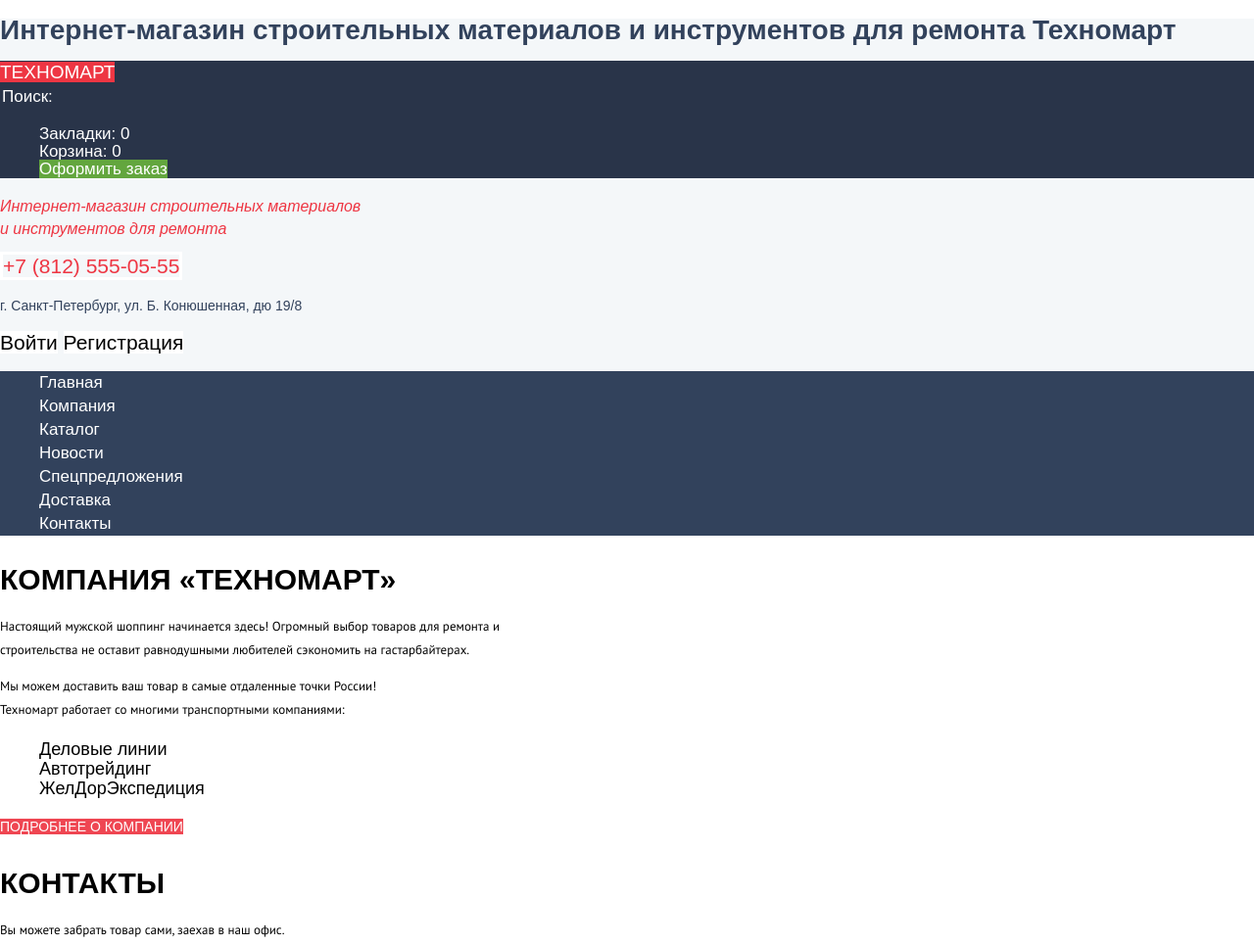
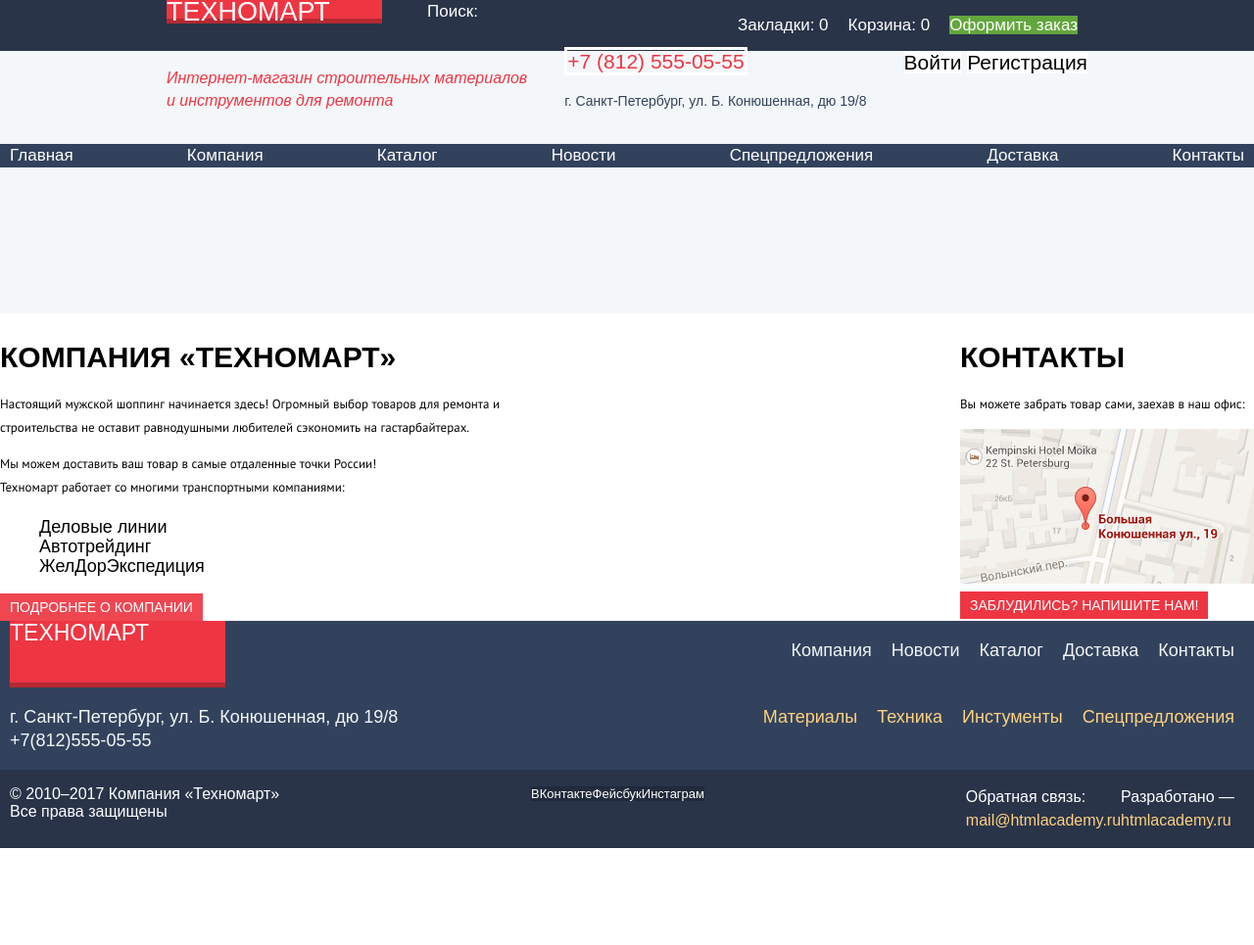
Before and after one commit to MaryBerry188/1315955-technomart-27, a plain HTML site: page index.html in a window 1280 px wide. Shown: the top 965 px of the page at 98% size. Drawn offline with nearby package versions, Linux system fonts and the light colour scheme; a web font is replaced by a local one.

Commit message:
добавила wrapper

```diff
--- a/css/style.css
+++ b/css/style.css
@@ -1,3 +1,8 @@
+html,
+body {
+    min-height: 3151px;
+}
+
 body {
     margin: 0;
     padding: 0;
@@ -13,19 +18,54 @@
     text-decoration: none;
 }
 
+.wrapper {
+    width: 960px;
+    box-sizing: border-box;
+    padding: 0 10px;
+    margin: 0 auto;
+}
 
-/* .button {
-    width: 140px;
-height: 38px;
-border: solid 1px #e5e5e5;
-background-color: #ffffff;
-} */
+
+/*
+.visually-hidden {
+}
+*/
+
+.visually-hidden {
+    position: absolute !important;
+    clip: rect(1px 1px 1px 1px);
+    /* IE6, IE7 */
+    clip: rect(1px, 1px, 1px, 1px);
+    padding: 0 !important;
+    border: 0 !important;
+    height: 1px !important;
+    width: 1px !important;
+    overflow: hidden;
+}
+
+.button {
+    padding: 5px 10px;
+    color: #ffffff;
+    background-color: #ee3643;
+    display: inline-block;
+}
 
 
 /*Header*/
 
 .page-header {
+    min-height: 320px;
     background-color: #f4f7f9;
+}
+
+.header-top-menu {
+    background-color: #293449;
+    color: #ffffff;
+}
+
+.header-top {
+    display: flex;
+    justify-content: space-between;
 }
 
 .header-nav {
@@ -35,19 +75,18 @@
     line-height: 24px;
 }
 
-.header-top-menu {
-    background-color: #293449;
-    color: #ffffff;
-}
-
 .header-top-menu a {
     color: #ffffff;
 }
 
 .logo {
-    font-size: 19px;
+    width: 220px;
+    font-size: 27px;
     background-color: #ee3643;
     text-transform: uppercase;
+    display: inline-block;
+    box-shadow: inset 0px -5px 0 0 rgba(0, 0, 0, 0.24);
+    ;
 }
 
 .logo:hover,
@@ -74,7 +113,13 @@
 .header-order-list {
     font-size: 17px;
     line-height: 18px;
+    display: flex;
     list-style: none;
+}
+
+.header-order-item {
+    justify-content: space-between;
+    padding: 0 10px;
 }
 
 .bookmark:hover,
@@ -103,12 +148,14 @@
 /*описание*/
 
 .contacts-header {
+    display: flex;
+    justify-content: space-between;
     background-color: #f4f7f9;
 }
 
 .description {
+    font-style: italic;
     font-size: 16px;
-    font-style: italic;
     line-height: 23px;
     color: #ee3643;
 }
@@ -221,6 +268,12 @@
 }
 
 .header-nav-list {
+    display: flex;
+    justify-content: space-between;
+    padding: 0 10px;
+}
+
+.header-nav-list {
     font-size: 17px;
     list-style: none;
     background-color: #32425c;
@@ -245,6 +298,11 @@
 
 /*Компании Техноматр*/
 
+.about-us {
+    display: flex;
+    justify-content: space-between;
+}
+
 .main-section-title {
     height: 21px;
     font-size: 30px;
@@ -261,6 +319,10 @@
     font-size: 13px;
     line-height: 24px;
     color: #000000;
+}
+
+.pic-map {
+    display: block;
 }
 
 
@@ -313,12 +375,27 @@
 
 /*навигация нижняя*/
 
+.footer-container {
+    height: 193px;
+}
+
+.footer-nav {
+    background-color: #32425c;
+}
+
+.nav-footer {
+    display: flex;
+    justify-content: space-between;
+    padding: 0 10px;
+}
+
 .footer-nav {
     background-color: #32425c;
     font-size: 18px;
 }
 
 .logo-footer {
+    height: 68px;
     font-size: 23px;
     background-color: #ee3643;
     color: #ffffff;
@@ -334,10 +411,13 @@
 }
 
 .footer-nav-list {
+    display: flex;
     list-style: none;
 }
 
 .footer-nav-link {
+    justify-content: space-between;
+    padding: 0 10px;
     color: #f1f5f7
 }
 
@@ -351,15 +431,26 @@
     text-decoration: none
 }
 
+.footer-catalog {
+    box-sizing: border-box;
+    padding: 0 10px;
+    margin: 0 auto;
+    display: flex;
+    justify-content: space-between;
+}
+
 .footer-address {
     color: #f3f7f9;
 }
 
 .catalog-nav-list {
+    display: flex;
     list-style: none;
 }
 
 .catalog-nav-link {
+    justify-content: space-between;
+    padding: 0 10px;
     color: #ffd180;
 }
 
@@ -377,6 +468,9 @@
 /*копирайт 2010-2019*/
 
 .main-footer {
+    display: flex;
+    justify-content: space-between;
+    padding: 0 10px;
     background-color: #293449;
 }
 
@@ -387,6 +481,9 @@
 }
 
 .socials-list {
+    display: flex;
+    justify-content: space-between;
+    padding: 0 10px;
     list-style: none;
 }
 
@@ -402,6 +499,12 @@
 
 
 /*обратная связь*/
+
+.footer-feedback {
+    display: flex;
+    justify-content: space-between;
+    padding: 0 10px;
+}
 
 .feedback,
 .copyright {
@@ -494,7 +597,6 @@
 }
 
 .buy-link {
-    font-family: 'Cuprum', sans-serif;
     font-size: 14px;
     line-height: 18px;
     color: #ffffff;
@@ -601,7 +703,6 @@
 }
 
 .submit-modal-form {
-    font-family: 'Cuprum', Arial, sans-serif;
     font-size: 14px;
     text-transform: uppercase;
     color: #ffffff;
@@ -621,7 +722,6 @@
 }
 
 .order-in-basket {
-    font-family: 'Cuprum', Arial, sans-serif;
     font-size: 30px;
     line-height: 30px;
     color: 000000;
@@ -634,7 +734,6 @@
 }
 
 .buy-order {
-    font-family: 'Cuprum', Arial, sans-serif;
     font-size: 14px;
     text-transform: uppercase;
     color: #ffffff;
@@ -642,7 +741,6 @@
 }
 
 .to-catalog {
-    font-family: 'Cuprum', Arial, sans-serif;
     font-size: 14px;
     text-transform: uppercase;
     color: #000000;
--- a/index.html
+++ b/index.html
@@ -15,6 +15,7 @@
             <h1 class="visually-hidden">Интернет-магазин строительных материалов и инструментов для ремонта Техномарт
             </h1>
             <div class="header-top-menu">
+                <div class="wrapper header-top">
                     <div>
                         <a class="logo" href="">Техномарт</a>
                     </div>
@@ -30,9 +31,12 @@
                         <li class="header-order-item"><a class="order" href="#">Оформить заказ</a></li>
                     </ul>
                 </div>
-            <div class="contacts-header">
+            </div>
+            <div class="wrapper contacts-header">
                 <div class="contacts-header">
                     <p class="description"> Интернет-магазин строительных материалов<br> и инструментов для ремонта</p>
+                </div>
+                <div>
                     <a class="phone" href="tel:+78125550555">+7 (812) 555-05-55</a>
                     <p class="address">г. Санкт-Петербург, ул. Б. Конюшенная, дю 19/8</p>
                 </div>
@@ -180,6 +184,7 @@
     </section>
     -->
         <section class="about-us">
+            <div>
                 <h3 class="main-section-title">Компания «Техномарт»</h3>
                 <p class="company-description">Настоящий мужской шоппинг начинается здесь! Огромный выбор товаров для ремонта и
                     <br> строительства не оставит равнодушными любителей сэкономить на гастарбайтерах.</p>
@@ -190,16 +195,20 @@
                     <li class="delivery-companies-item">ЖелДорЭкспедиция</li>
                 </ul>
                 <a class="button more-about-company" href="#">Подробнее о компании</a>
+            </div>
+            <div>
                 <h3 class="main-section-title">Контакты</h3>
-            <p class="company-description"> Вы можете забрать товар сами, заехав в наш офис.
+                <p class="company-description"> Вы можете забрать товар сами, заехав в наш офис:
                 </p>
                 <a class="pic-map" href="#"><img src="img/map.png" width="300" height="158" alt="Адрес офиса Техномарт: Санкт-Петербург, улица Большая Конюшенная, дом 19"></a>
                 <a class="button write-to-us" href="#">Заблудились? Напишите нам!</a>
+            </div>
         </section>
     </main>
     <footer>
+        <section class="footer-container">
             <div class="footer-nav">
-            <div>
+                <div class="nav-footer">
                     <a class="logo logo-footer" href="">Техномарт</a>
                     <ul class="footer-nav-list">
                         <li class="footer-nav-item"><a class="footer-nav-link" href="#">Компания</a></li>
@@ -209,7 +218,7 @@
                         <li class="footer-nav-item"><a class="footer-nav-link" href="#">Контакты</a></li>
                     </ul>
                 </div>
-            <div class="footer-container">
+                <div class="footer-catalog">
                     <p class="footer-address"> г. Санкт-Петербург, ул. Б. Конюшенная, дю 19/8<br>+7(812)555-05-55</p>
                     <ul class="catalog-nav-list">
                         <li class="catalog-nav-item"><a class="catalog-nav-link" href="#">Материалы</a></li>
@@ -221,7 +230,9 @@
             </div>
             <div class="main-footer">
                 <div>
-                <p class="copyright-top"> &copy; 2010&ndash;2017 Компания &laquo;Техномарт&raquo; Все права защищены</p>
+                    <p class="copyright-top"> &copy; 2010&ndash;2017 Компания &laquo;Техномарт&raquo;<br> Все права защищены</p>
+                </div>
+                <div class="social">
                     <ul class="socials-list">
                         <li class="social-list-item"><a class="socials-item-list" href="#">ВКонтакте</a></li>
                         <li class="social-list-item"><a class="socials-item-list" href="#">Фейсбук</a></li>
@@ -229,16 +240,17 @@
                             <li>
                     </ul>
                 </div>
-            <div>
+                <div class="footer-feedback">
                     <p class="feedback">Обратная связь: <br>
                         <a class="feedback-mail" href="mailto:mail@htmlacademy.ru">mail@htmlacademy.ru</a></p>
                     <p class="copyright">Разработано — <br>
                         <a class="feedback-mail" href="https://up.htmlacademy.ru/htmlcss/27">htmlacademy.ru</a></p>
                 </div>
             </div>
+        </section>
 
     </footer>
-    <section class="feedback-modal">
+    <!--<section class="feedback-modal">
         <h2 class="visually-hidden">Форма обратной связи</h2>
         <form class="form-feedback" method="get" action="https://echo.htmlacademy.ru">
 
@@ -265,7 +277,7 @@
         <button class="modal-close" type="button">
             <span class="visually-hidden">Закрыть</span>
         </button>
-    </section>
+    </section>-->
 
 </body>
 
```
Lines whose indentation alone changed are shown as unchanged.
